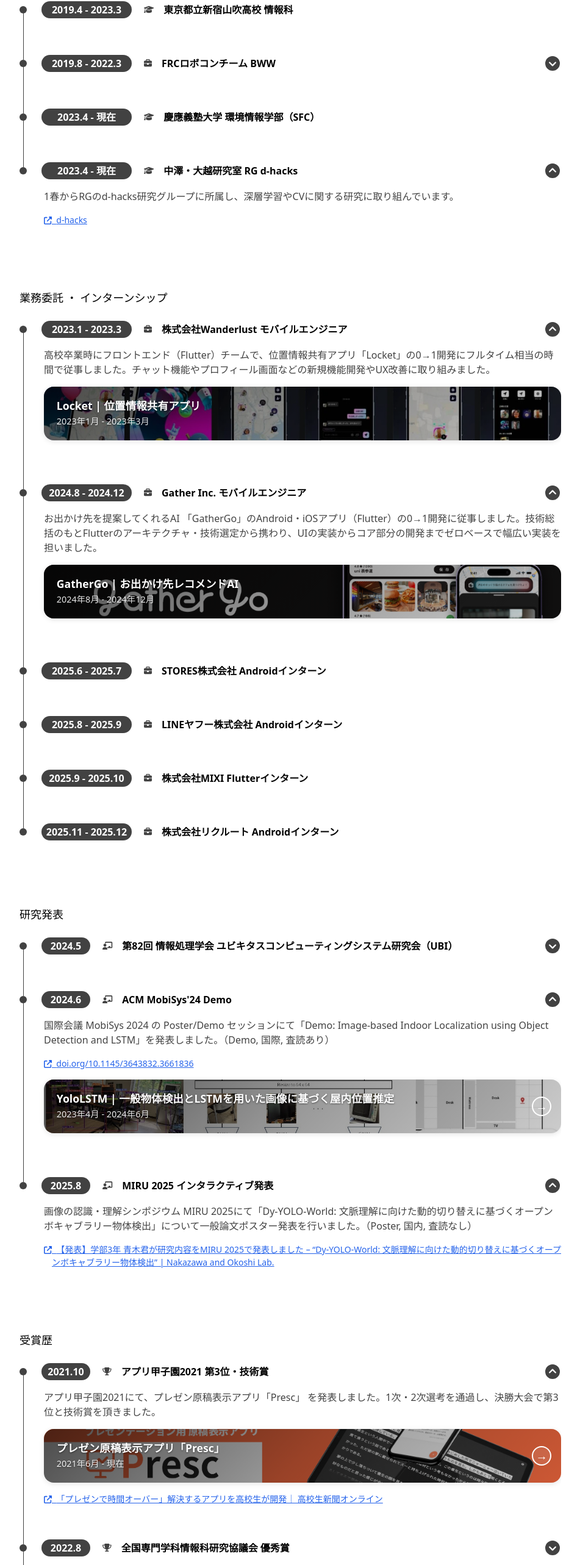
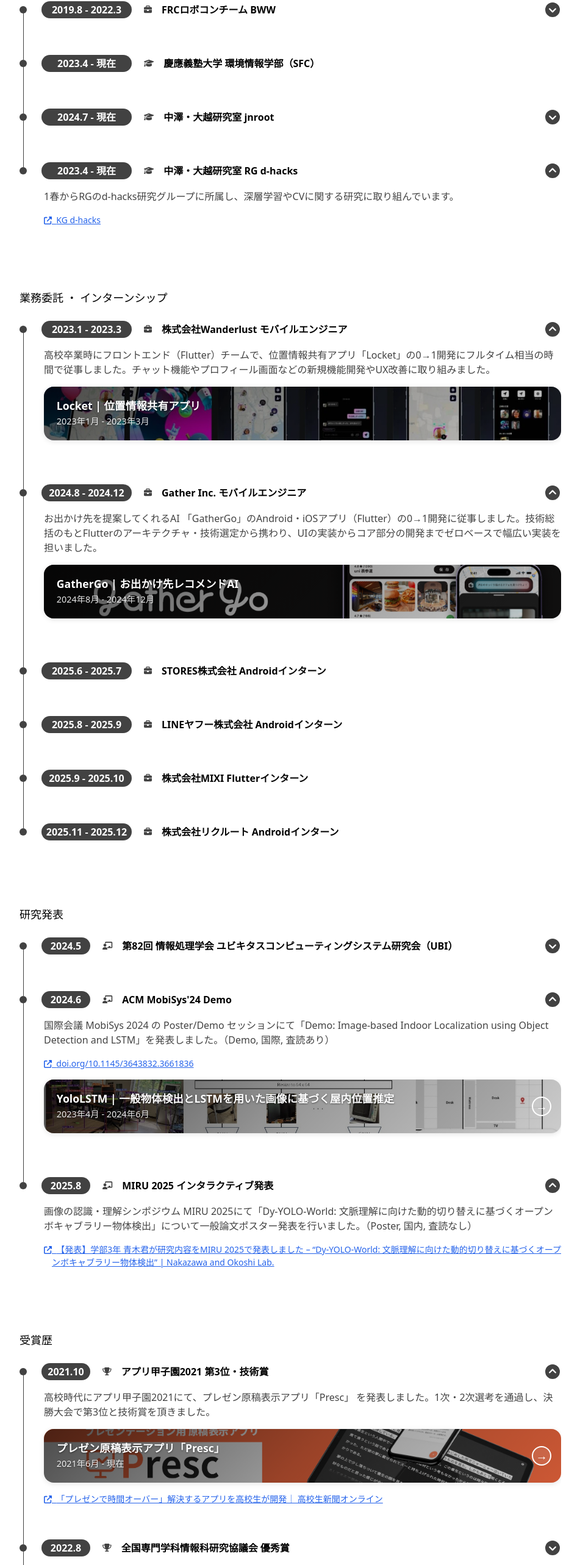
Before and after one commit to sakusaku3939/my-page, a Next.js app: page /profile in a window 1280 px wide. Shown: the part 221-2787 px from the top of the page at 61% size, without its empty margins (164-1115 px from the left). Built offline with nearby package versions, Linux system fonts and the light colour scheme; no server answers; a web font is replaced by a local one.

Commit message:
Update profiles

```diff
--- a/src/pages/profile/index.tsx
+++ b/src/pages/profile/index.tsx
@@ -46,7 +46,6 @@ const Index = () => {
         <section className={common.section}>
           <h1 className={common.h1}>所属</h1>
           <Timeline>
-            <TimeLineItem date="2019.4 - 2023.3" icon={faGraduationCap} title="東京都立新宿山吹高校 情報科" />
             <TimeLineItem date="2019.8 - 2022.3" icon={faBriefcase} title="FRCロボコンチーム BWW" open={false}>
               高1〜高3に世界級のロボコン FRC（FIRST Robotics
               Competition）のチーム「BWW」に初期メンバーとして活動しました。JavaやArduinoによるロボット制御のプログラミングを担当したほか、公式Webサイトの制作、YouTube動画編集、ブログなどでの広報活動を行いました。
@@ -67,10 +66,17 @@ const Index = () => {
               />
             </TimeLineItem>
             <TimeLineItem date="2023.4 - 現在" icon={faGraduationCap} title="慶應義塾大学 環境情報学部（SFC）" />
+            <TimeLineItem date="2024.7 - 現在" icon={faGraduationCap} title="中澤・大越研究室 jnroot">
+              中澤・大越研究室のネットワーク運用組織 jnroot と gpuroot に所属し、ネットワーク・仮想化基盤・Webサービスの横断的な運用保守を担当しています。L2/L3障害切り分け、APクラスター・Proxmox設定の最適化、WordPressなど複数Webサイトの運用、AI研究基盤を支えるGPUサーバーの保守・障害対応など幅広い業務に携わっています。
+              <TimeLineLink
+                description="KG SysNet"
+                href="https://www.jn.sfc.keio.ac.jp/sysnet/"
+              />
+            </TimeLineItem>
             <TimeLineItem date="2023.4 - 現在" icon={faGraduationCap} title="中澤・大越研究室 RG d-hacks" open={true}>
               1春からRGのd-hacks研究グループに所属し、深層学習やCVに関する研究に取り組んでいます。
               <TimeLineLink
-                description="d-hacks"
+                description="KG d-hacks"
                 href="https://d-hacks.jn.sfc.keio.ac.jp/"
               />
             </TimeLineItem>
@@ -158,7 +164,7 @@ const Index = () => {
           <h1 className={common.h1}>受賞歴</h1>
           <Timeline>
             <TimeLineItem date="2021.10" icon={faTrophy} title="アプリ甲子園2021 第3位・技術賞" open={true}>
-              アプリ甲子園2021にて、プレゼン原稿表示アプリ「Presc」 を発表しました。1次・2次選考を通過し、決勝大会で第3位と技術賞を頂きました。
+              高校時代にアプリ甲子園2021にて、プレゼン原稿表示アプリ「Presc」 を発表しました。1次・2次選考を通過し、決勝大会で第3位と技術賞を頂きました。
               <TimelineImage
                 title="プレゼン原稿表示アプリ「Presc」"
                 period="2021年6月 - 現在"
```
